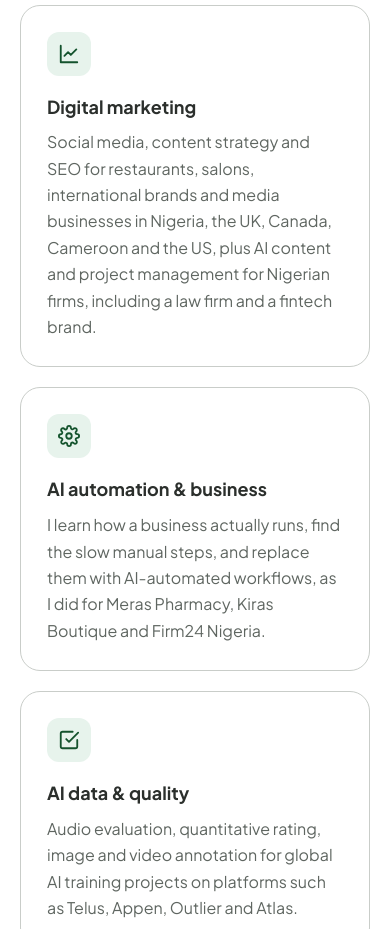
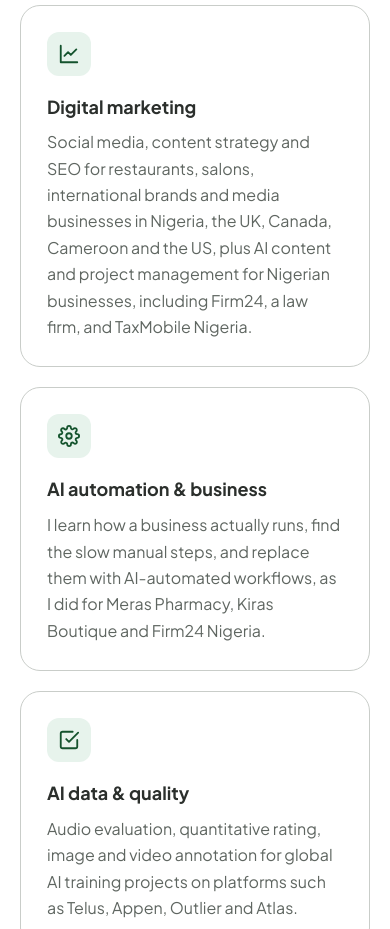
Before and after one commit to Anamchara96/bryan-portfolio, a plain HTML site: page index.html in a window 390 px wide. Shown: the part 1500-2429 px from the top of the page. Drawn offline with Linux system fonts and the light colour scheme.

Commit message:
Name TaxMobile directly in profile text
Co-Authored-By: Claude Opus 5.5 <noreply@anthropic.com>
Claude-Session: https://claude.ai/code/session_012KG6xCnb1ddCS1iftDHBUQ

```diff
--- a/index.html
+++ b/index.html
@@ -209,7 +209,7 @@
           <div class="card">
             <div class="ico"><svg viewBox="0 0 24 24" fill="none" stroke="currentColor" stroke-width="2" stroke-linecap="round" stroke-linejoin="round"><path d="M3 3v18h18"/><path d="M7 14l4-4 3 3 6-6"/></svg></div>
             <h3>Digital marketing</h3>
-            <p>Social media, content strategy and SEO for restaurants, salons, international brands and media businesses in Nigeria, the UK, Canada, Cameroon and the US, plus AI content and project management for Nigerian firms, including a law firm and a fintech brand.</p>
+            <p>Social media, content strategy and SEO for restaurants, salons, international brands and media businesses in Nigeria, the UK, Canada, Cameroon and the US, plus AI content and project management for Nigerian businesses, including Firm24, a law firm, and TaxMobile Nigeria.</p>
           </div>
           <div class="card">
             <div class="ico"><svg viewBox="0 0 24 24" fill="none" stroke="currentColor" stroke-width="2" stroke-linecap="round" stroke-linejoin="round"><circle cx="12" cy="12" r="3"/><path d="M19.4 15a1.7 1.7 0 0 0 .3 1.8l.1.1a2 2 0 1 1-2.8 2.8l-.1-.1a1.7 1.7 0 0 0-1.8-.3 1.7 1.7 0 0 0-1 1.5V21a2 2 0 1 1-4 0v-.1a1.7 1.7 0 0 0-1.1-1.5 1.7 1.7 0 0 0-1.8.3l-.1.1a2 2 0 1 1-2.8-2.8l.1-.1a1.7 1.7 0 0 0 .3-1.8 1.7 1.7 0 0 0-1.5-1H3a2 2 0 1 1 0-4h.1a1.7 1.7 0 0 0 1.5-1.1 1.7 1.7 0 0 0-.3-1.8l-.1-.1a2 2 0 1 1 2.8-2.8l.1.1a1.7 1.7 0 0 0 1.8.3H9a1.7 1.7 0 0 0 1-1.5V3a2 2 0 1 1 4 0v.1a1.7 1.7 0 0 0 1 1.5 1.7 1.7 0 0 0 1.8-.3l.1-.1a2 2 0 1 1 2.8 2.8l-.1.1a1.7 1.7 0 0 0-.3 1.8V9a1.7 1.7 0 0 0 1.5 1H21a2 2 0 1 1 0 4h-.1a1.7 1.7 0 0 0-1.5 1z"/></svg></div>
```
